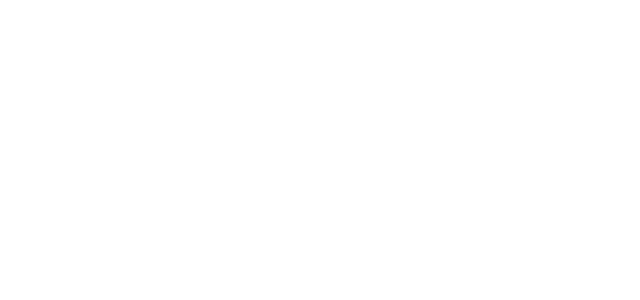
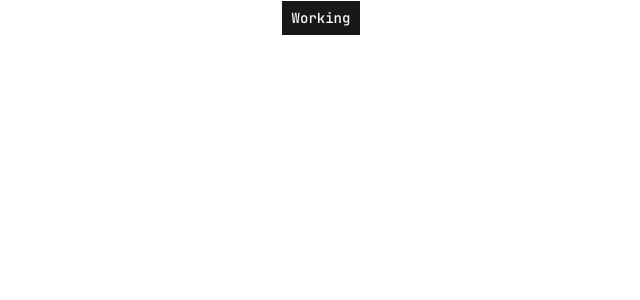
Before and after one commit to Erik-Fullstack/xiny, a Next.js app: page / in a window 1280 px wide. Shown: the top 300 px of the page, without its empty margins (319-959 px from the left). Built offline with nearby package versions, Linux system fonts and the light colour scheme.

Commit message:
Support for themes
* Added themeProvider.

* Dark/light mode based on system settings according to shadcn.
https://ui.shadcn.com/docs/dark-mode/next

```diff
--- a/package.json
+++ b/package.json
@@ -13,6 +13,7 @@
     "clsx": "^2.1.1",
     "lucide-react": "^1.17.0",
     "next": "16.2.6",
+    "next-themes": "^0.4.6",
     "radix-ui": "^1.4.3",
     "react": "19.2.4",
     "react-dom": "19.2.4",
--- a/src/app/layout.tsx
+++ b/src/app/layout.tsx
@@ -2,6 +2,7 @@ import type { Metadata } from "next";
 import { Geist, Geist_Mono, JetBrains_Mono } from "next/font/google";
 import "./globals.css";
 import { cn } from "@/lib/utils";
+import { ThemeProvider } from "@/components/ui/theme-provider";
 
 const jetbrainsMono = JetBrains_Mono({
   subsets: ["latin"],
@@ -31,6 +32,7 @@ export default function RootLayout({
   return (
     <html
       lang="en"
+      suppressHydrationWarning
       className={cn(
         "h-full",
         "antialiased",
@@ -40,7 +42,9 @@ export default function RootLayout({
         "font-mono",
       )}
     >
-      <body className="min-h-full flex flex-col">{children}</body>
+      <body className="min-h-full flex flex-col">
+        <ThemeProvider>{children}</ThemeProvider>
+      </body>
     </html>
   );
 }
--- a/src/app/page.tsx
+++ b/src/app/page.tsx
@@ -1,9 +1,13 @@
 "use client"
+
+import { Button } from "@/components/ui/button";
 
 export default function Home() {
   return (
-    <div>
-      <p></p>
-    </div>
+    <main className="flex flex-1 flex-col">
+      <div className="flex justify-center">
+        <Button onClick={() => console.log("hej")}>Working</Button>
+      </div>
+    </main>
   );
 }
--- /dev/null
+++ b/src/components/ui/theme-provider.tsx
@@ -0,0 +1,21 @@
+"use client";
+
+import * as React from "react";
+import { ThemeProvider as NextThemesProvider } from "next-themes";
+
+export function ThemeProvider({
+    children,
+    ...props
+}: React.ComponentProps<typeof NextThemesProvider>) {
+    return (
+        <NextThemesProvider
+            attribute="class"
+            defaultTheme="system"
+            enableSystem
+            disableTransitionOnChange
+            {...props}
+        >
+            {children}
+        </NextThemesProvider>
+    );
+}
```
Also changed, not shown: 1 other file (tests, documents, lock files or other folders).
